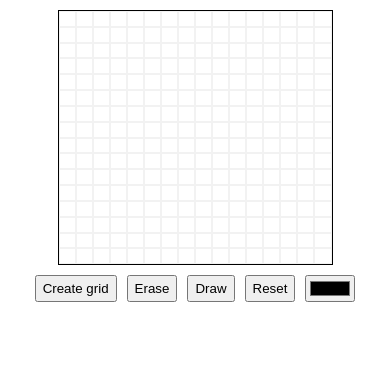
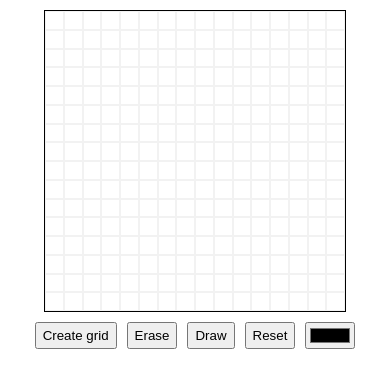
Before and after one commit to P6hi/draw-board, a plain HTML site: page index.html in a window 390 px wide. Drawn offline with Linux system fonts and the light colour scheme.

Commit message:
Replace responsive units
Replaced relative units with fixed ones

```diff
--- a/style.css
+++ b/style.css
@@ -14,8 +14,8 @@ body {
 
 #container {
     border: 1px solid black;
-    height: 30vh;
-    width: 70vw;
+    height: 300px;
+    width: 300px;
     display: flex;
     flex-direction: column;
     cursor: crosshair;
```
